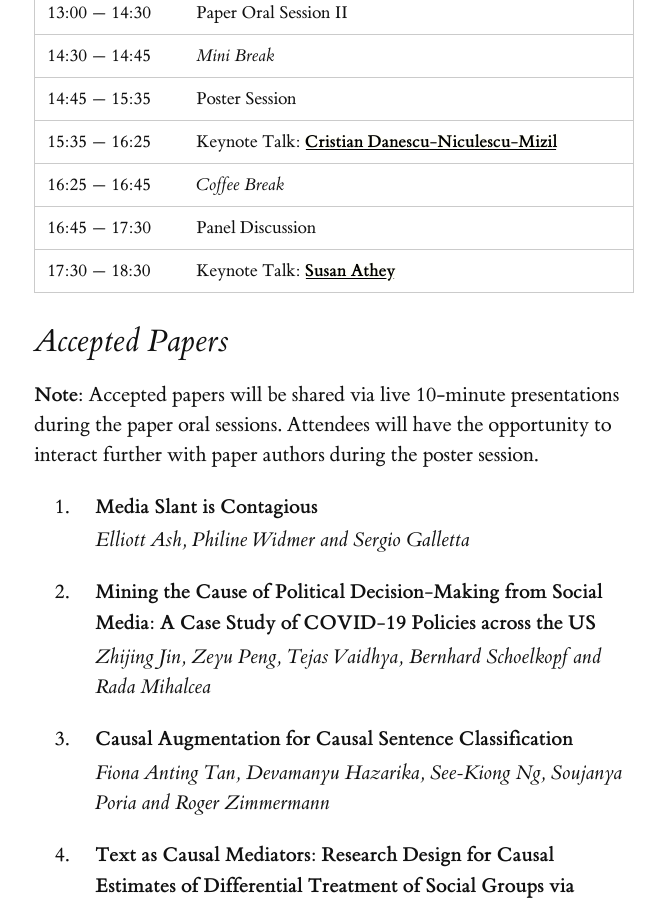
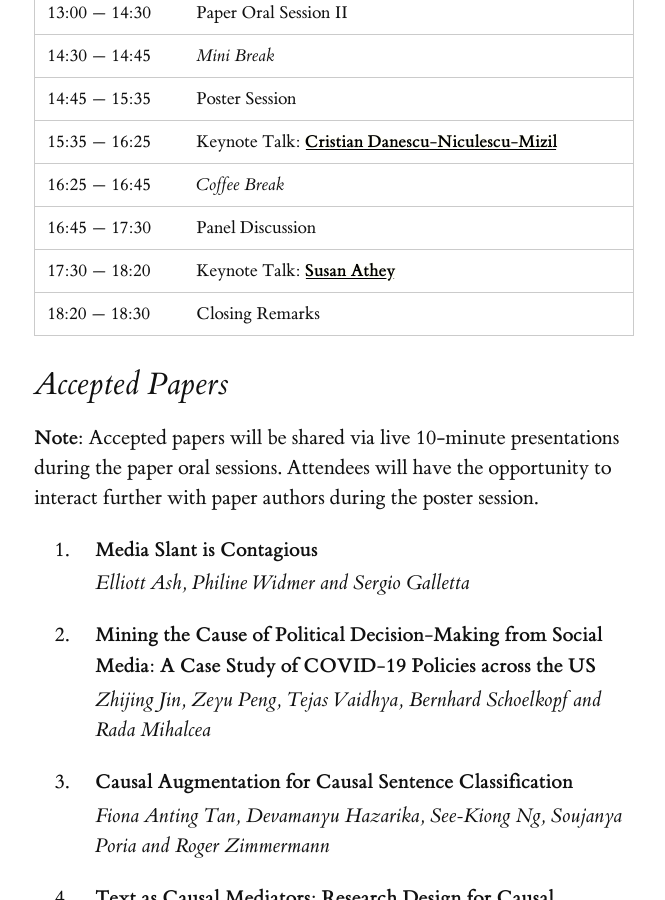
Before and after one commit to causaltext/causaltext.github.io, a Jekyll site: the page built from 2021/program.md, in a window 1280 px wide and 900 px high, scrolled down 448 px. Shown: the whole window, without its empty margins (422-1087 px from the left). Built offline with Jekyll 4.4.1, drawn with Linux system fonts in a browser that asks for light colours.

Commit message:
add closing remarks

```diff
--- a/2021/program.md
+++ b/2021/program.md
@@ -23,7 +23,8 @@ title: Program
 15:35 --- 16:25	| Keynote Talk: **[Cristian Danescu-Niculescu-Mizil](https://www.cs.cornell.edu/~cristian/)** |
 16:25 --- 16:45	| *Coffee Break* |
 16:45 --- 17:30	| Panel Discussion |
-17:30 --- 18:30	| Keynote Talk: **[Susan Athey](https://athey.people.stanford.edu/)** |
+17:30 --- 18:20	| Keynote Talk: **[Susan Athey](https://athey.people.stanford.edu/)** |
+18:20 --- 18:30 | Closing Remarks |
 
 ## Accepted Papers
 
```
